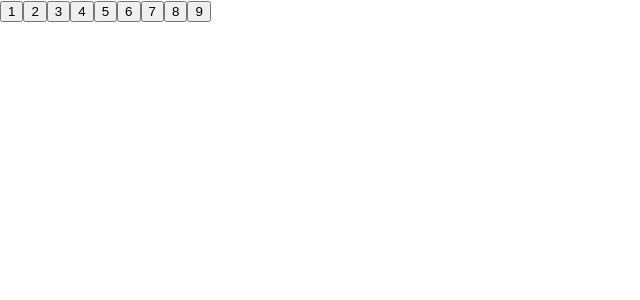
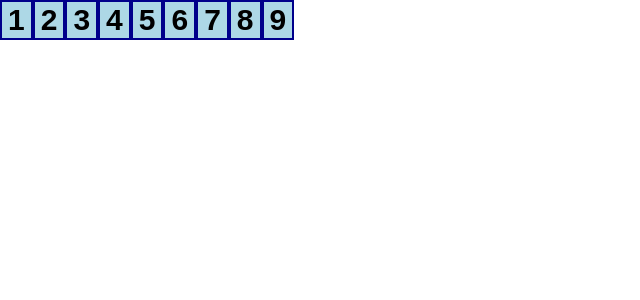
Before and after one commit to wdportman/tictactoe, a React (Create React App) app: page / in a window 1280 px wide. Shown: the top 300 px of the page, without its empty margins (0-640 px from the left). Built offline with nearby package versions, Linux system fonts and the light colour scheme.

Commit message:
Add styling to squares

```diff
--- a/src/components/Square.jsx
+++ b/src/components/Square.jsx
@@ -2,10 +2,19 @@ import React from 'react';
 
 export default function Square(props) {
 
+  const style = {
+    background: 'lightblue',
+    border: '2px solid darkblue',
+    fontSize: '30px',
+    fontWeight: '800',
+    cursor: 'pointer',
+    outline: 'none'
+  };
+
   const {onClick, value} = props;
 
   return (
-    <button onClick = {onClick}>
+    <button style={style} onClick = {onClick}>
     {value}
   </button>
   )
```
